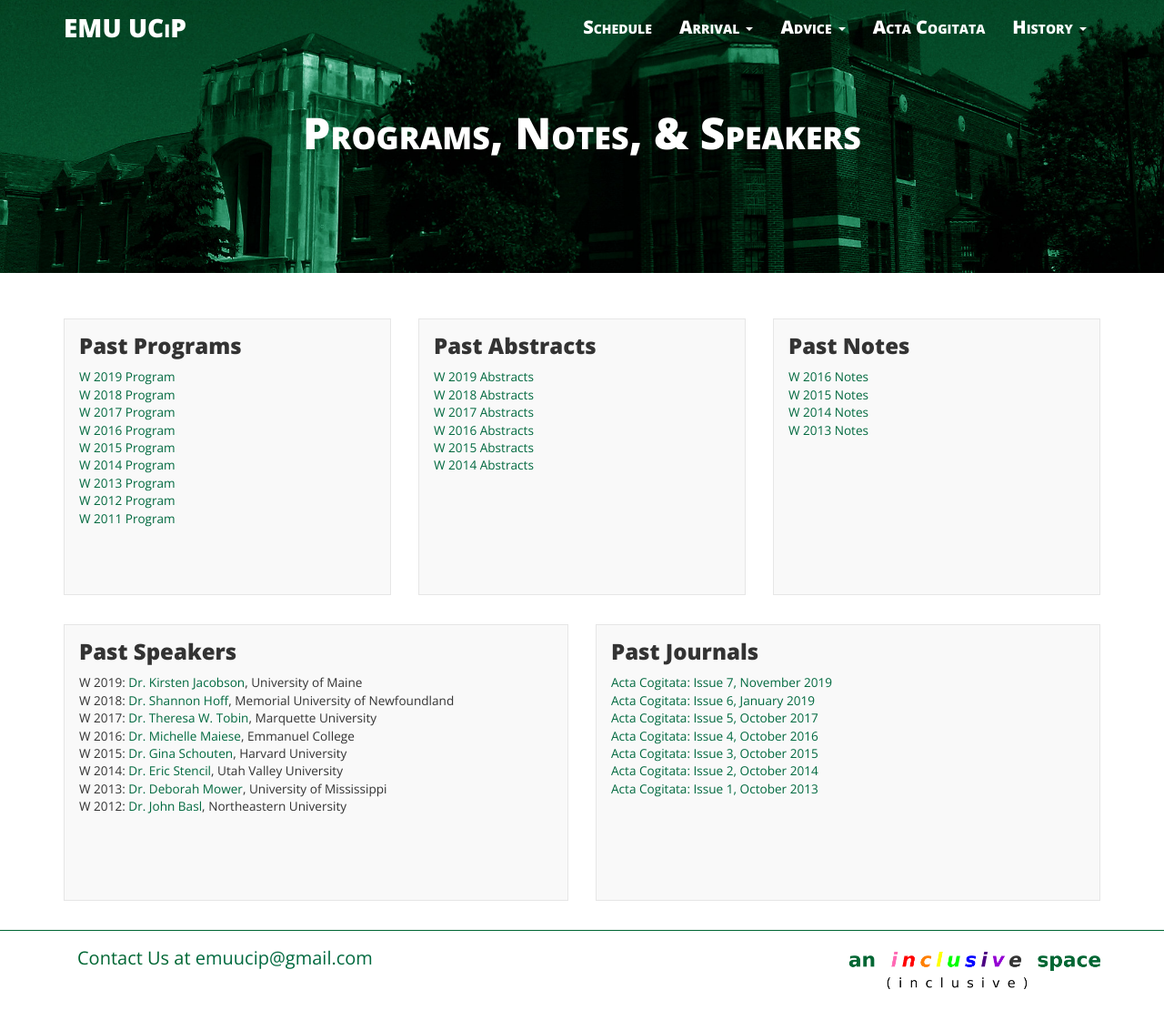
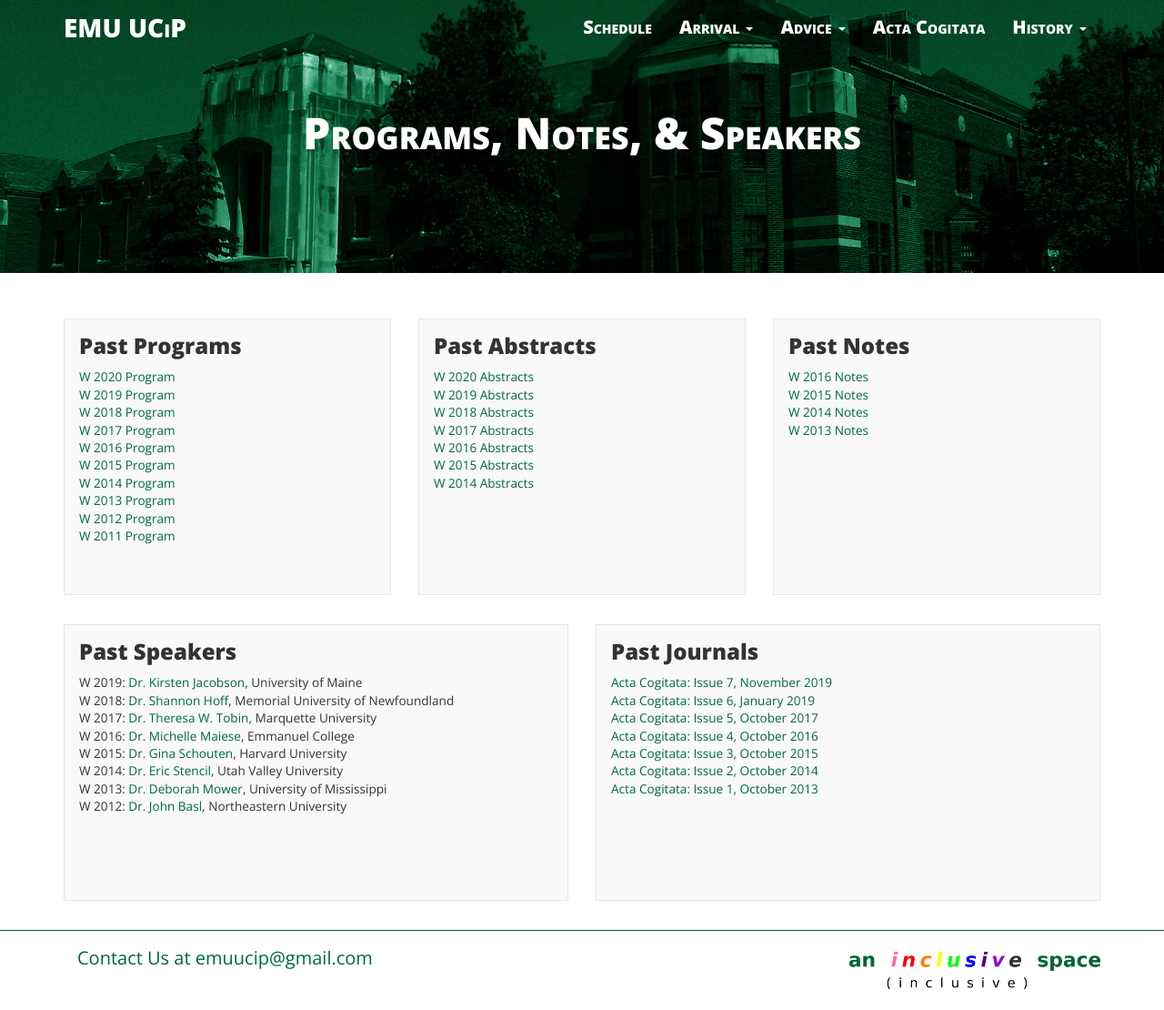
Before and after one commit to ucip/ucip.github.io, a Jekyll site: the page built from history.md, in a window 1280 px wide. Shown: the whole page at 91% size. Built offline with Jekyll 4.4.1, drawn with Linux system fonts in a browser that asks for light colours; nearby versions of some CDN libraries.

Commit message:
adding 2020 program and abstracts

```diff
--- a/history.md
+++ b/history.md
@@ -11,7 +11,8 @@ permalink: /history/
       <div class="post-list-box">
         <h3 class="post-list-header">Past Programs</h3>
         <ul class="post-list">
-          <li class="text-small"><a href="{{ site.baseurl }}/docs/2019-program.pdf">W 2019 Program</a></li>
+          <li class="text-small"><a href="{{ site.baseurl }}/docs/2020-program.pdf">W 2020 Program</a></li>
+	  <li class="text-small"><a href="{{ site.baseurl }}/docs/2019-program.pdf">W 2019 Program</a></li>
           <li class="text-small"><a href="{{ site.baseurl }}/docs/2018-program.pdf">W 2018 Program</a></li>
           <li class="text-small"><a href="{{ site.baseurl }}/docs/2017-program.pdf">W 2017 Program</a></li>
           <li class="text-small"><a href="{{ site.baseurl }}/docs/2016-program.pdf">W 2016 Program</a></li>
@@ -27,6 +28,7 @@ permalink: /history/
       <div class="post-list-box">
         <h3 class="post-list-header">Past Abstracts</h3>
         <ul class="post-list">
+	  <li class="text-small"><a href="{{ site.baseurl }}/docs/2020-abstracts.pdf">W 2020 Abstracts</a></li>
 	  <li class="text-small"><a href="{{ site.baseurl }}/docs/2019-abstracts.pdf">W 2019 Abstracts</a></li>
           <li class="text-small"><a href="{{ site.baseurl }}/docs/2018-abstracts.pdf">W 2018 Abstracts</a></li>
           <li class="text-small"><a href="{{ site.baseurl }}/docs/2017-abstracts.pdf">W 2017 Abstracts</a></li>
```
